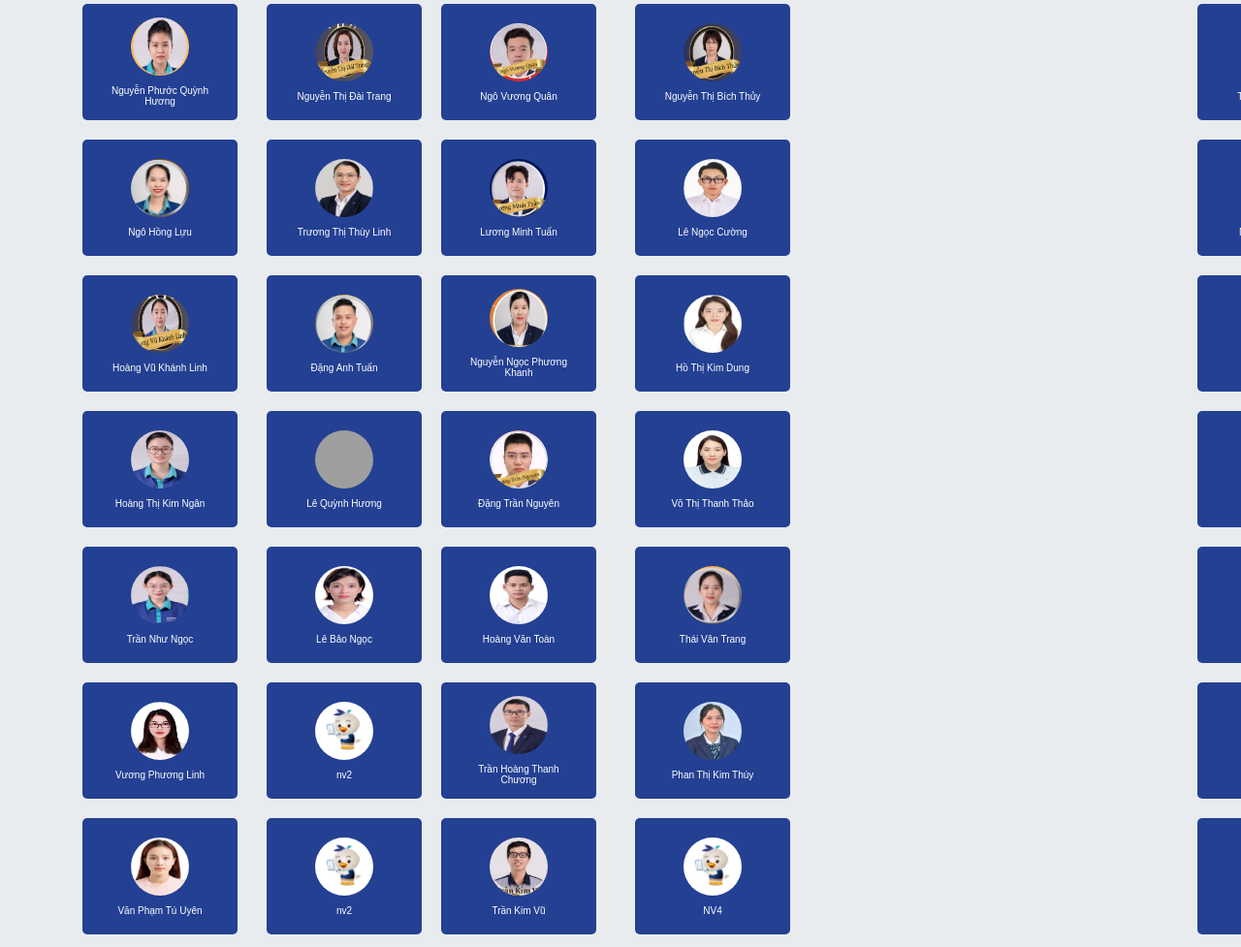
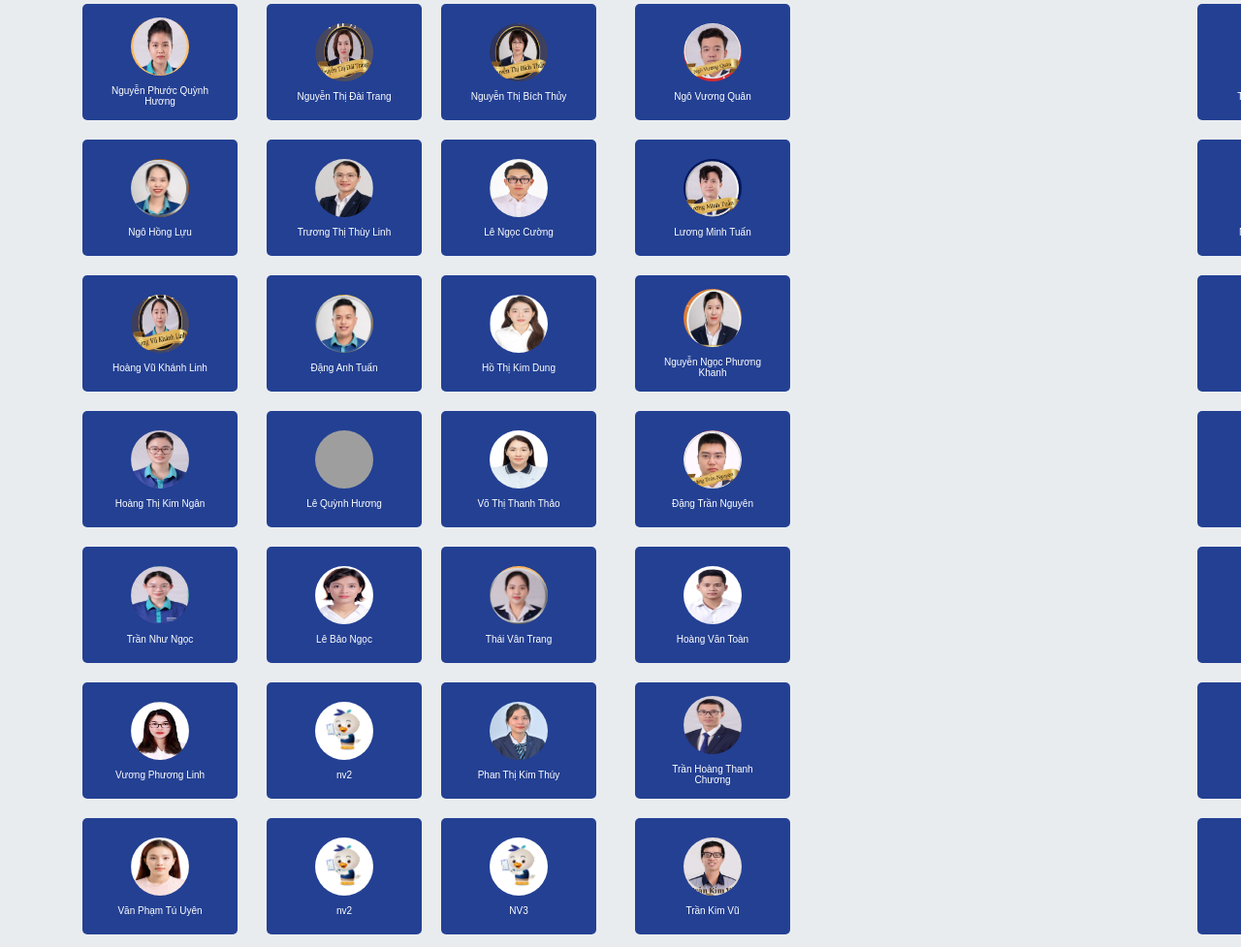
Before and after one commit to NathanAHT1992/bomaytochuc, a website: page index.html in a window 1280 px wide. Shown: the part 1015-1992 px from the top of the page at 97% size. Drawn offline with Linux system fonts and the light colour scheme; sample sign-in values are in the browser's storage; grey boxes are pictures that could not be loaded.

Commit message:
update code

```diff
--- a/index.html
+++ b/index.html
@@ -151,12 +151,12 @@
       <div class="node" data-id="dai_trang" style="left: 100px;">
       <img src="anh/daitrang.png"  class="image">
       Nguyễn Thị Đài Trang</div>
-      <div class="node" data-id="vuong_quan" style="left: 110px;">
+      <div class="node" data-id="bich_thuy" style="left: 110px;">
+      <img src="anh/bichthuy.png"  class="image">
+      Nguyễn Thị Bích Thủy</div>
+      <div class="node" data-id="vuong_quan" style="left: 140px;">
       <img src="anh/vuongquan.png"  class="image">
       Ngô Vương Quân</div>
-      <div class="node" data-id="bich_thuy" style="left: 140px;">
-      <img src="anh/bichthuy.png"  class="image">
-      Nguyễn Thị Bích Thủy</div>
       <div class="node" data-id="quang_minh" style="left: 550px;">
       <img src="anh/quangminh.png"  class="image">
       Trần Quang Minh</div>
@@ -169,12 +169,12 @@
       <div class="node" data-id="thuy_linh" style="left: 100px;">
       <img src="anh/thuylinh.png"  class="image">
       Trương Thị Thùy Linh</div>
-      <div class="node" data-id="minh_tuan" style="left: 110px;">
+      <div class="node" data-id="ngoc_cuong" style="left: 110px;">
+      <img src="anh/ngoccuong.png"  class="image">
+      Lê Ngọc Cường</div>
+      <div class="node" data-id="minh_tuan" style="left: 140px;">
       <img src="anh/minhtuan.png"  class="image">
       Lương Minh Tuấn</div>
-      <div class="node" data-id="ngoc_cuong" style="left: 140px;">
-      <img src="anh/ngoccuong.png"  class="image">
-      Lê Ngọc Cường</div>
       <div class="node" data-id="hai_son" style="left: 550px;">
       <img src="anh/haison.png"  class="image">
       Nguyễn Hải Sơn</div>
@@ -187,12 +187,12 @@
       <div class="node" data-id="anh_tuan" style="left: 100px;">
       <img src="anh/anhtuan.png"  class="image">
       Đặng Anh Tuấn</div>
-      <div class="node" data-id="phuong_khanh" style="left: 110px;">
+      <div class="node" data-id="kim_dung" style="left: 110px;">
+      <img src="anh/kimdung.png"  class="image">
+      Hồ Thị Kim Dung</div>
+      <div class="node" data-id="phuong_khanh" style="left: 140px;">
       <img src="anh/phuongkhanh.png"  class="image">
       Nguyễn Ngọc Phương Khanh</div>
-      <div class="node" data-id="kim_dung" style="left: 140px;">
-      <img src="anh/kimdung.png"  class="image">
-      Hồ Thị Kim Dung</div>
       <div class="node" data-id="nv5" style="left: 550px;">
       <img src="anh/Helpy 1.png"  class="image">
         nv5</div>
@@ -205,12 +205,12 @@
       <div class="node" data-id="quynh_huong1" style="left: 100px;">
       <img src="anh/quynhhuong1.jpeg"  class="image">
       Lê Quỳnh Hương</div>
-      <div class="node" data-id="tran_nguyen" style="left: 110px;">
+      <div class="node" data-id="thanh_thao" style="left: 110px;">
+      <img src="anh/thanhthao.jpg"  class="image">
+      Võ Thị Thanh Thảo</div>
+      <div class="node" data-id="tran_nguyen" style="left: 140px;">
       <img src="anh/trannguyen.png"  class="image">
       Đặng Trần Nguyên</div>
-      <div class="node" data-id="thanh_thao" style="left: 140px;">
-      <img src="anh/thanhthao.jpg"  class="image">
-      Võ Thị Thanh Thảo</div>
       <div class="node" data-id="nv5" style="left: 550px;">
       <img src="anh/Helpy 1.png"  class="image">
         nv5</div>
@@ -223,12 +223,12 @@
       <div class="node" data-id="bao_ngoc" style="left: 100px;">
       <img src="anh/baongoc.jpg"  class="image">
       Lê Bảo Ngọc</div>
-      <div class="node" data-id="van_toan" style="left: 110px;">
+      <div class="node" data-id="van_trang" style="left: 110px;">
+      <img src="anh/vantrang.png"  class="image">
+      Thái Vân Trang</div>
+      <div class="node" data-id="van_toan" style="left: 140px;">
       <img src="anh/vantoan.jpg"  class="image">
       Hoàng Văn Toàn</div>
-      <div class="node" data-id="van_trang" style="left: 140px;">
-      <img src="anh/vantrang.png"  class="image">
-      Thái Vân Trang</div>
       <div class="node" data-id="nv5" style="left: 550px;">
       <img src="anh/Helpy 1.png"  class="image">
         nv5</div>
@@ -241,12 +241,12 @@
       <div class="node" data-id="nv2" style="left: 100px;">
       <img src="anh/Helpy 1.png"  class="image">
       nv2</div>
-      <div class="node" data-id="thanh_chuong" style="left: 110px;">
+      <div class="node" data-id="kim_thuy" style="left: 110px;">
+      <img src="anh/kimthuy.png"  class="image">
+      Phan Thị Kim Thúy</div>
+      <div class="node" data-id="thanh_chuong" style="left: 140px;">
       <img src="anh/thanhchuong.png"  class="image">
       Trần Hoàng Thanh Chương</div>
-      <div class="node" data-id="kim_thuy" style="left: 140px;">
-      <img src="anh/kimthuy.png"  class="image">
-      Phan Thị Kim Thúy</div>
       <div class="node" data-id="nv5" style="left: 550px;">
       <img src="anh/Helpy 1.png"  class="image">
         nv5</div>
@@ -259,12 +259,12 @@
       <div class="node" data-id="nv2" style="left: 100px;">
       <img src="anh/Helpy 1.png"  class="image">
       nv2</div>
-      <div class="node" data-id="kim_vu" style="left: 110px;">
+      <div class="node" data-id="nv3" style="left: 110px;">
+      <img src="anh/Helpy 1.png"  class="image">
+      NV3</div>
+      <div class="node" data-id="kim_vu" style="left: 140px;">
       <img src="anh/kimvu.png"  class="image">
       Trần Kim Vũ</div>
-      <div class="node" data-id="nv4" style="left: 140px;">
-      <img src="anh/Helpy 1.png"  class="image">
-      NV4</div>
       <div class="node" data-id="nv5" style="left: 550px;">
       <img src="anh/Helpy 1.png"  class="image">
         nv5</div>
```
